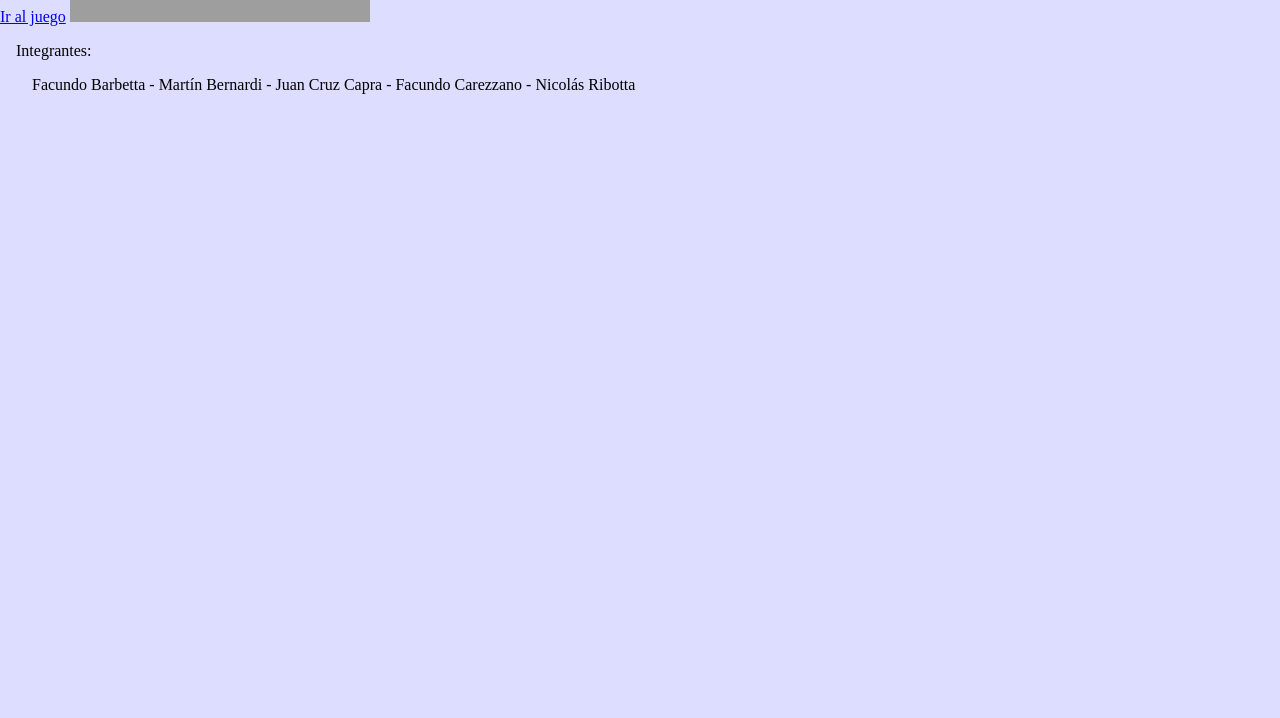
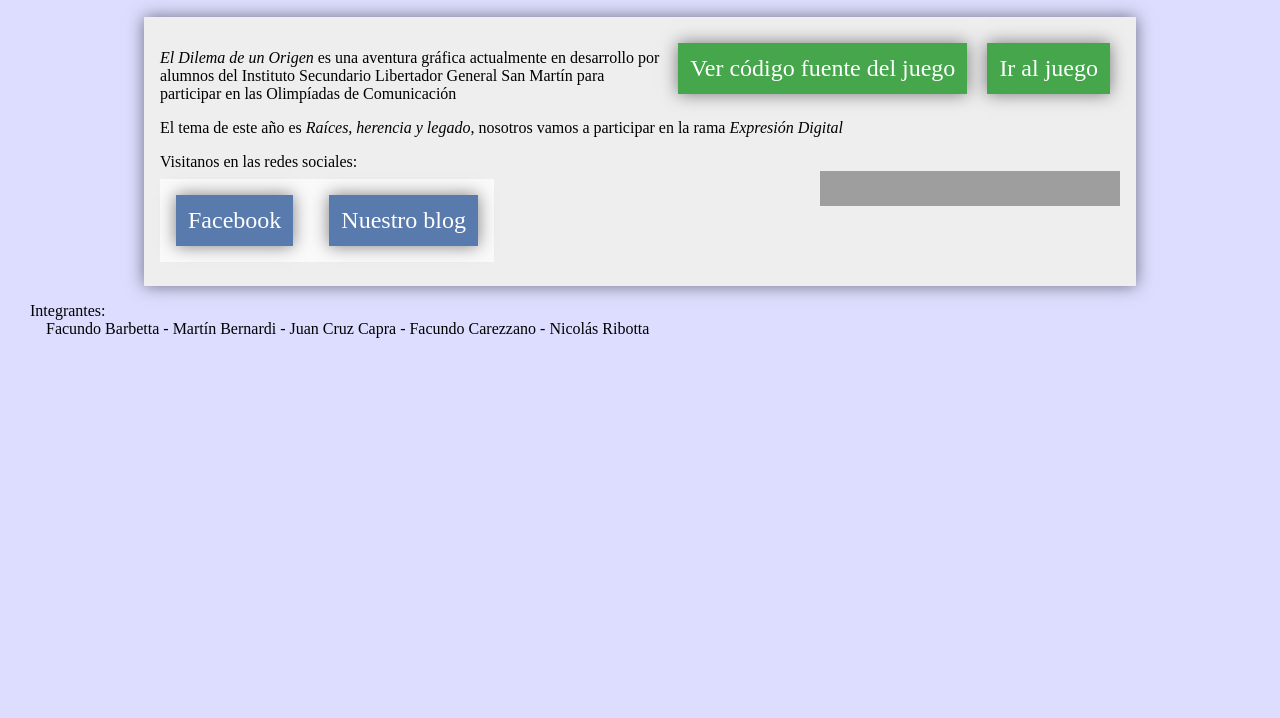
Before and after one commit to martinber/eldilemadeunorigen, a plain HTML site: page index.html in a window 1280 px wide. Shown: the part 82-800 px from the top of the page. Drawn offline with Linux system fonts and the light colour scheme; grey boxes are pictures that could not be loaded.

Commit message:
Mejorada página web

```diff
--- a/estilo.css
+++ b/estilo.css
@@ -1,7 +1,7 @@
 body {
 	background-color: #DDF;
 	margin:0;
-	padding:0;
+	padding:30px;
 }
 canvas {
 	display: block;
@@ -15,21 +15,82 @@ canvas {
 .alFondo {
 	z-index: -1;
 }
+
 h1 {
 	margin: 0;
-}
-header {
-	float: left;
-	margin: 1em;
-}
-footer {
-	margin: 1em;
+	margin-bottom: 1em;
 }
 main {
-	clear: both;
+	margin: 0 auto;
+	background-color: #EEE;
+	max-width: 960px;
+	box-shadow: 0px 0px 16px 0px rgba(0, 0, 0, 0.5);
+	padding: 1em;
+}
+
+#botonLike {
+	display: block;
+	float: right;
+}
+
+.botonJuego {
+	display: block;
+	float: right;
+	padding: .5em;
+	margin: 10px;
+	font-size: 150%;
+	background-color: #45A64B;
+	box-shadow: 0px 0px 16px 0px rgba(0, 0, 0, 0.5);
+	color: #FFF;
+	text-decoration: none;
+	position: relative;
+
+	-webkit-transition: all 0.2s ease;
+	-moz-transition: all 0.2s ease;
+	-o-transition: all 0.2s ease;
+	-ms-transition: all 0.2s ease;
+	transition: all 0.2s ease;
+}
+.botonJuego:hover {
+	background-color: #35963B;
+	box-shadow: 0px 0px 10px 0px rgba(0, 0, 0, 0.5);
+	top: 1px;
+}
+
+#redes {
+	margin: 0.5em 0;
+	background-color: #FAFAFA;
+	display: inline-block;
+}
+
+.botonRedes {
+	display: inline-block;
+	padding: .5em;
+	margin: 16px;
+	font-size: 150%;
+	background-color: #587AAC;
+	box-shadow: 0px 0px 16px 0px rgba(0, 0, 0, 0.5);
+	color: #FFF;
+	text-decoration: none;
+	position: relative;
+
+	-webkit-transition: all 0.2s ease;
+	-moz-transition: all 0.2s ease;
+	-o-transition: all 0.2s ease;
+	-ms-transition: all 0.2s ease;
+	transition: all 0.2s ease;
+}
+.botonRedes:hover {
+	background-color: #486A9C;
+	box-shadow: 0px 0px 10px 0px rgba(0, 0, 0, 0.5);
+	top: 1px;
+}
+
+footer {
+	margin-top: 1em;
 }
 footer ul {
-	margin-top: 1em;
+	margin-top: 0em;
 	margin-left: 1em;
 	margin-bottom: .5em;
 	padding: 0;
--- a/index.html
+++ b/index.html
@@ -1,17 +1,34 @@
 <html lang=es-ES>
 	<head>
-		<title>Proyecto Comunicacion</title>
+		<title>El Dilema de un Origen</title>
 		<meta content="">
 		<meta charset="utf-8">
 		<link rel="stylesheet" type="text/css" href="estilo.css">
 	</head>
 	<body>
 		<header>
-			<h1>Juego ISLGSM</h1>
+			<h1>El Dilema de un Origen</h1>
 		</header>
 		<main>
-			<a href="juego.html">Ir al juego</a>
-			<iframe src="//www.facebook.com/plugins/like.php?href=https%3A%2F%2Fdevelopers.facebook.com%2Fdocs%2Fplugins%2F&amp;width&amp;layout=button&amp;action=like&amp;show_faces=false&amp;share=false&amp;height=35" scrolling="no" frameborder="0" style="border:none; overflow:hidden; height:35px;" allowTransparency="true"></iframe>
+			<a class="botonJuego" href="juego.html">Ir al juego</a>
+			<a class="botonJuego" href="https://github.com/martinber/eldilemadeunorigen">Ver código fuente del juego</a>
+
+			<p>
+				<em>El Dilema de un Origen</em> es una aventura gráfica actualmente en desarrollo por alumnos del Instituto Secundario Libertador General San Martín para participar en las Olimpíadas de Comunicación
+			</p>
+			<p>
+				El tema de este año es <em>Raíces, herencia y legado</em>, nosotros vamos a participar en la rama <em>Expresión Digital</em>
+			</p>
+
+			Visitanos en las redes sociales:
+			</br>
+			<div id="redes">
+				<a class="botonRedes" href="#">Facebook</a>
+				<a class="botonRedes" href="http://dilemadeunorigen.blogspot.com.ar/">Nuestro blog</a>
+			</div>
+			<iframe id="botonLike" src="//www.facebook.com/plugins/like.php?href=https%3A%2F%2Fdevelopers.facebook.com%2Fdocs%2Fplugins%2F&amp;width&amp;layout=button&amp;action=like&amp;show_faces=false&amp;share=false&amp;height=35" scrolling="no" frameborder="0" style="border:none; overflow:hidden; height:35px;" allowTransparency="true"></iframe>
+
+
 		</main>
 		<footer>
 			Integrantes:
```
Also changed, not shown: juego.html (+4 -4 lines).
